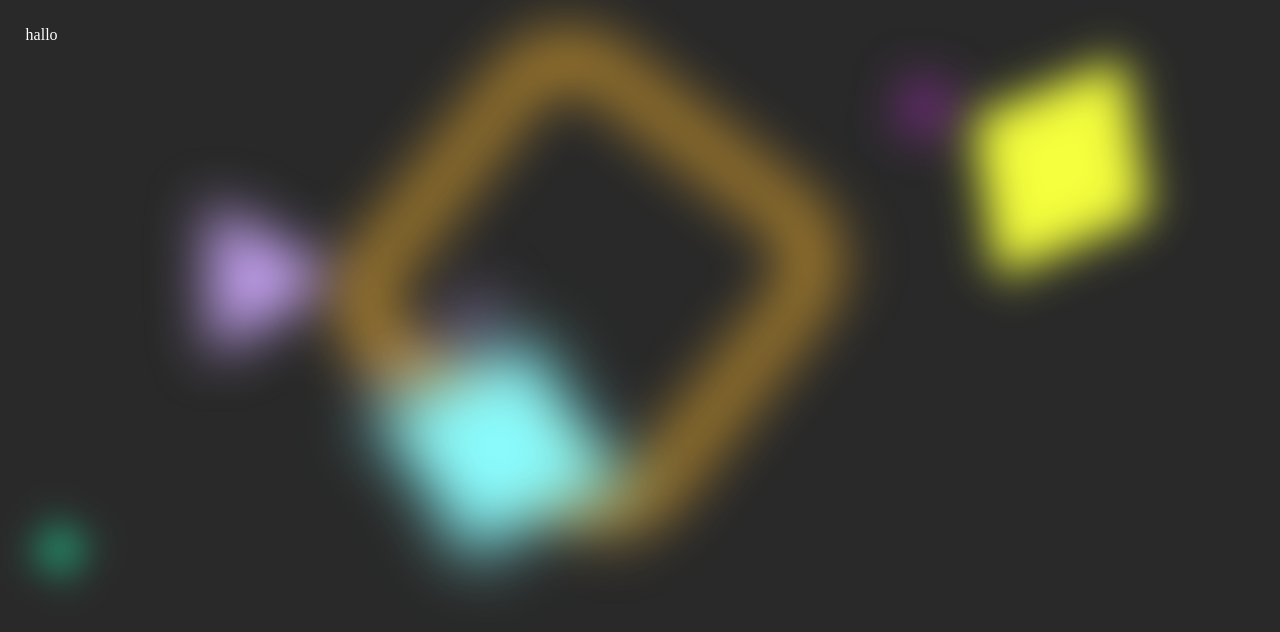
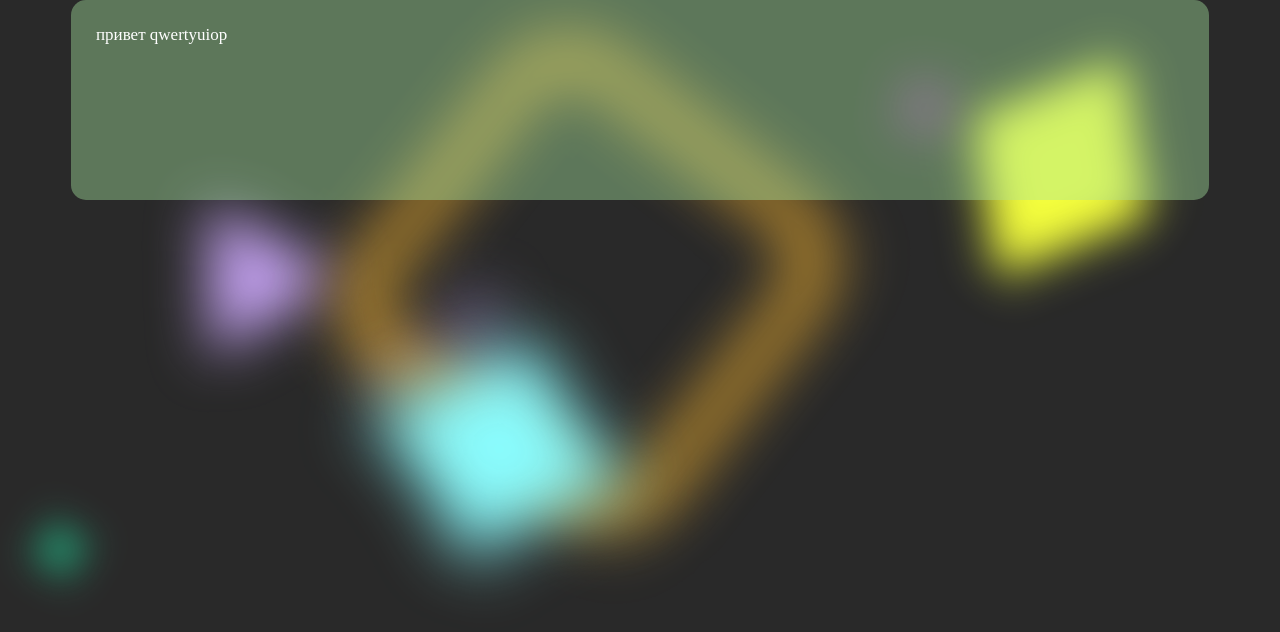
Before and after one commit to andreyka101/lesson-3j, a website built with Vite: page index.html in a window 1280 px wide. Built offline with nearby package versions, Linux system fonts and the light colour scheme; files whose address does not match are found by name.

Commit message:
bhhbhbbh

```diff
--- a/index.html
+++ b/index.html
@@ -8,10 +8,9 @@
   </head>
   <body>
     <div id="body">
-      <span>
-        hallo
-      </span>
-
+      <div class="GLASSlOLLIPOPS_div">
+        привет qwertyuiop
+      </div>
 
     </div>
     <script type="module" src="/src/main.ts"></script>
--- /dev/null
+++ b/public/junegull/junegull.css
@@ -0,0 +1,6 @@
+@font-face {
+    font-family: 'Junegull';
+    src: local('Junegull-Regular'), url('junegull-regular.woff2') format('woff2'), url('junegull-regular.woff') format('woff'), url('junegull-regular.ttf') format('truetype');
+    font-weight: 400;
+    font-style: normal;
+}
--- a/src/interfaces_GLASSlOLLIPOPS.scss
+++ b/src/interfaces_GLASSlOLLIPOPS.scss
@@ -1,15 +1,28 @@
-//  сайт в HTML документе нужно писать в #body
+@font-face{
+  font-family: junegull;
+  src: url(junegull/junegull-regular.ttf);
+}
 body{
   background-color: #292929;
   margin: 0;
   color: #ffffff;
 }
 #body{
-  width: 96%;
-  height: 93%;
+  font-family: junegull;
+  font-size: 17px;
+  width: 100%;
+  height: 100%;
   position: absolute;
   top: 0%;
   left: 0%;
   z-index: 1;
-  padding: 2%;
+
+  .GLASSlOLLIPOPS_div{
+    width: 85%;
+    height: 150px;
+    background-color: #a8e4a06b;
+    border-radius: 15px;
+    padding: 25px;
+    margin: 0 auto;
+  }
 }
```
Also changed, not shown: public/junegull/junegull-regular.ttf (added), public/junegull/junegull-regular.woff (added), public/junegull/junegull-regular.woff2 (added).
